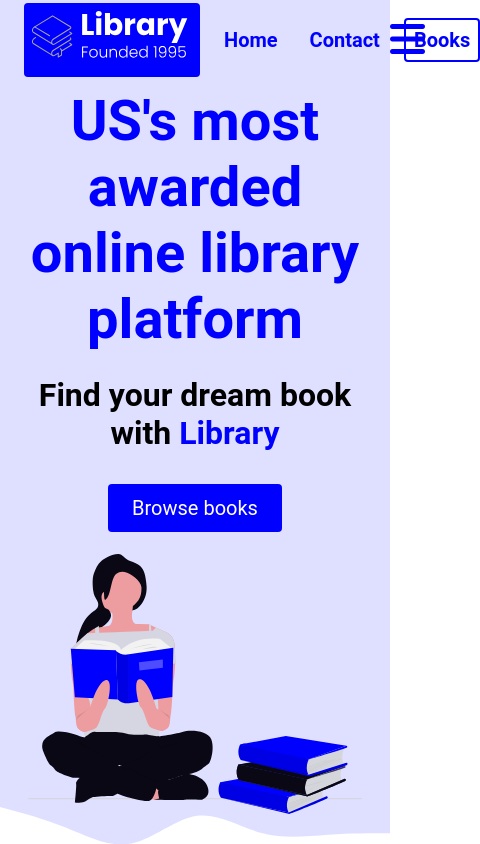
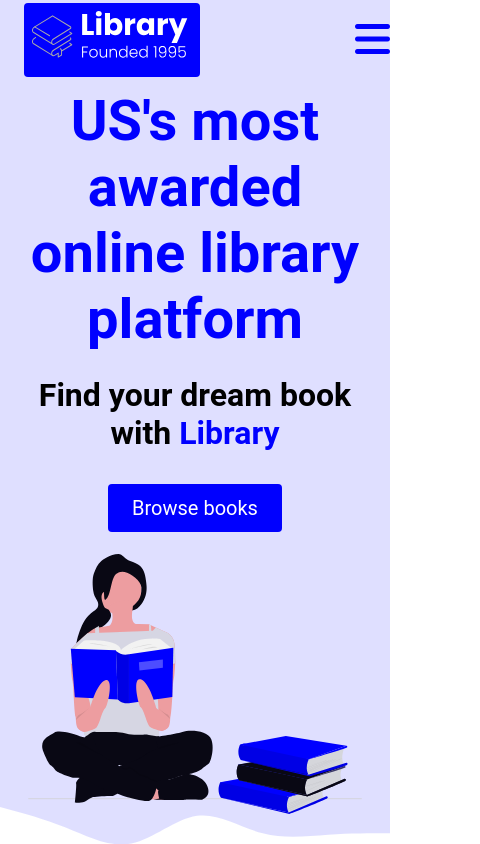
Before and after one commit to arekb16/FES-2.2.2-pt2-ecommerce, a plain HTML site: page index.html in a window 390 px wide. Shown: the top 844 px of the page, 480 px wide, since content can reach past the window. Drawn offline with Linux system fonts and the light colour scheme.

Commit message:
troubleshooting div issue with burger menu

```diff
--- a/index.html
+++ b/index.html
@@ -23,6 +23,7 @@
             <li><a href="#featured" class="nav__link nav__link--primary">Books</a></li>
           </ul>
         </div>
+
           <button class="btn__menu" onclick="openMenu()">
             <i class="fas fa-bars"></i>
           </button>
@@ -31,9 +32,9 @@
               <i class="fas fa-times"></i>
             </button>
             <ul class="menu__links">
-            <li class="menu__list"><a href="#" class="menu__link">Home</a></li>
-            <li class="menu__list"><a href="#recent" class="menu__link">Books</a></li>
-            <li class="menu__list"><a href="#" class="menu__link no__cursor">Contact</a></li>
+              <li class="menu__list"><a href="#" class="menu__link" onclick="closeMenu()">Home</a></li>
+              <li class="menu__list"><a href="#recent" class="menu__link" onclick="closeMenu()">Books</a></li>
+              <li class="menu__list"><a href="#" class="menu__link no__cursor" onclick="closeMenu()">Contact</a></li>
             </ul>
           </div>
       </nav>
--- a/index.js
+++ b/index.js
@@ -4,5 +4,5 @@ document.body.classList += " menu--open"
 }
 
 function closeMenu () {
-document.body.classList.remove('menu-open')
+document.body.classList.remove('menu--open')
 }
--- a/style.css
+++ b/style.css
@@ -388,3 +388,9 @@ footer {
 .footer__link {
     padding: 0 8px;
 }
+
+@media (max-width: 550px) {
+    .nav__links {
+        display: none;
+    }
+}
```
Lines whose indentation alone changed are shown as unchanged.
